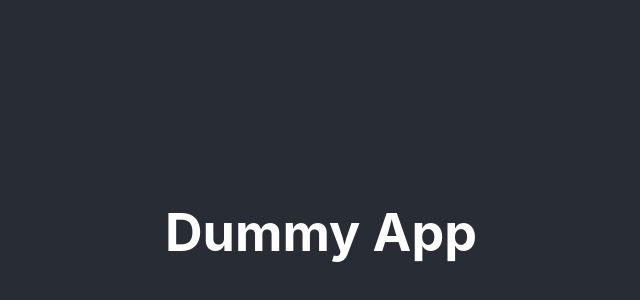
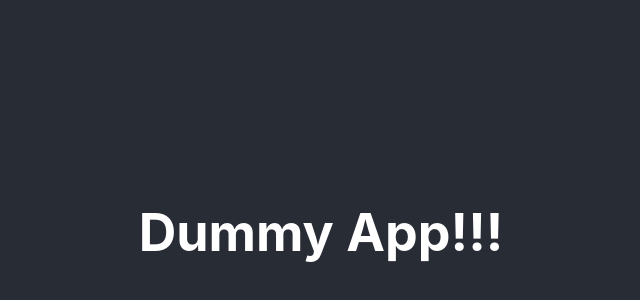
Before and after one commit to Sahidev1/dummyapp1, a React (Create React App) app: page / in a window 1280 px wide. Shown: the part 168-468 px from the top of the page, without its empty margins (319-959 px from the left). Built offline with nearby package versions, Linux system fonts and the light colour scheme.

Commit message:
workflow test

```diff
--- a/src/App.js
+++ b/src/App.js
@@ -5,7 +5,7 @@ function App() {
     <div className="App">
       <header className="App-header">
         <h1>
-          Dummy App
+          Dummy App!!!
         </h1>
       </header>
     </div>
```
